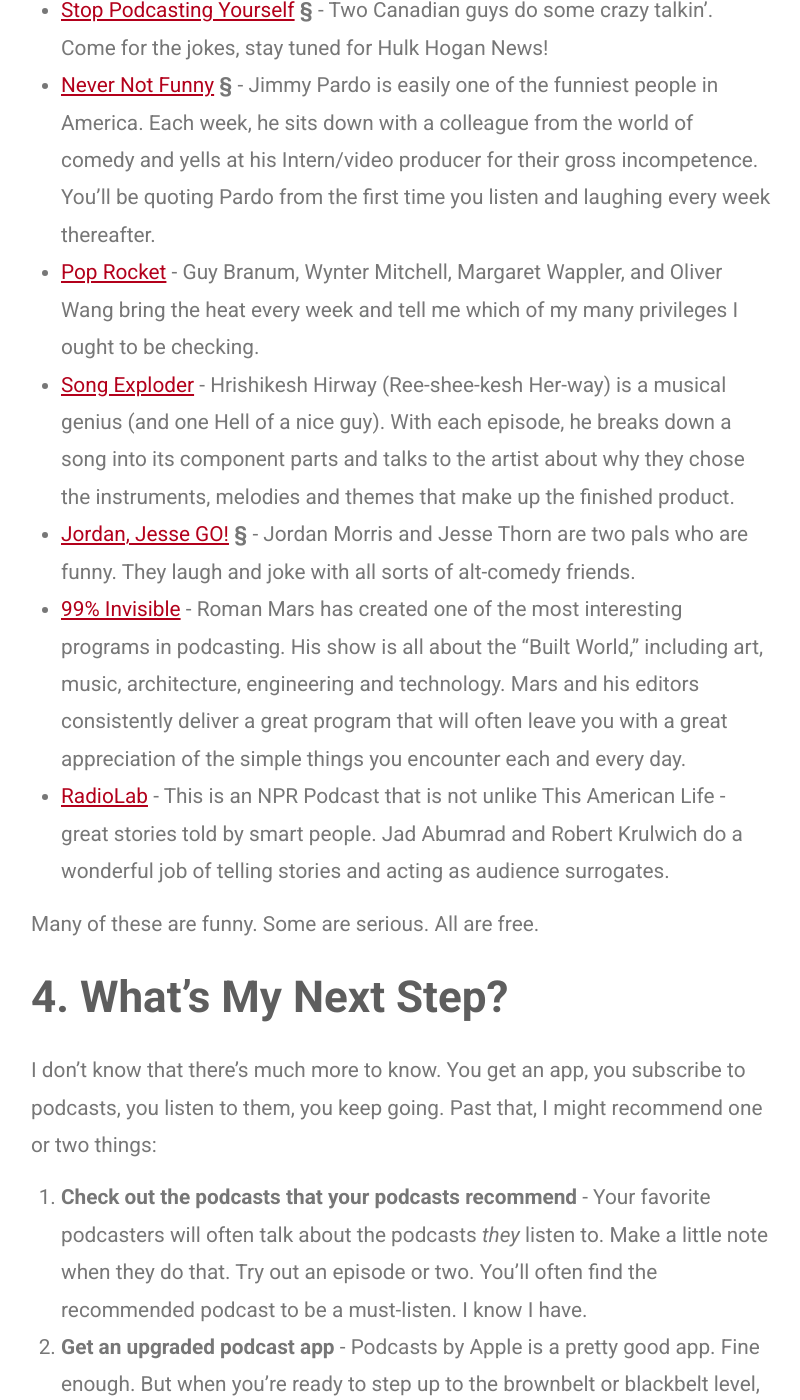
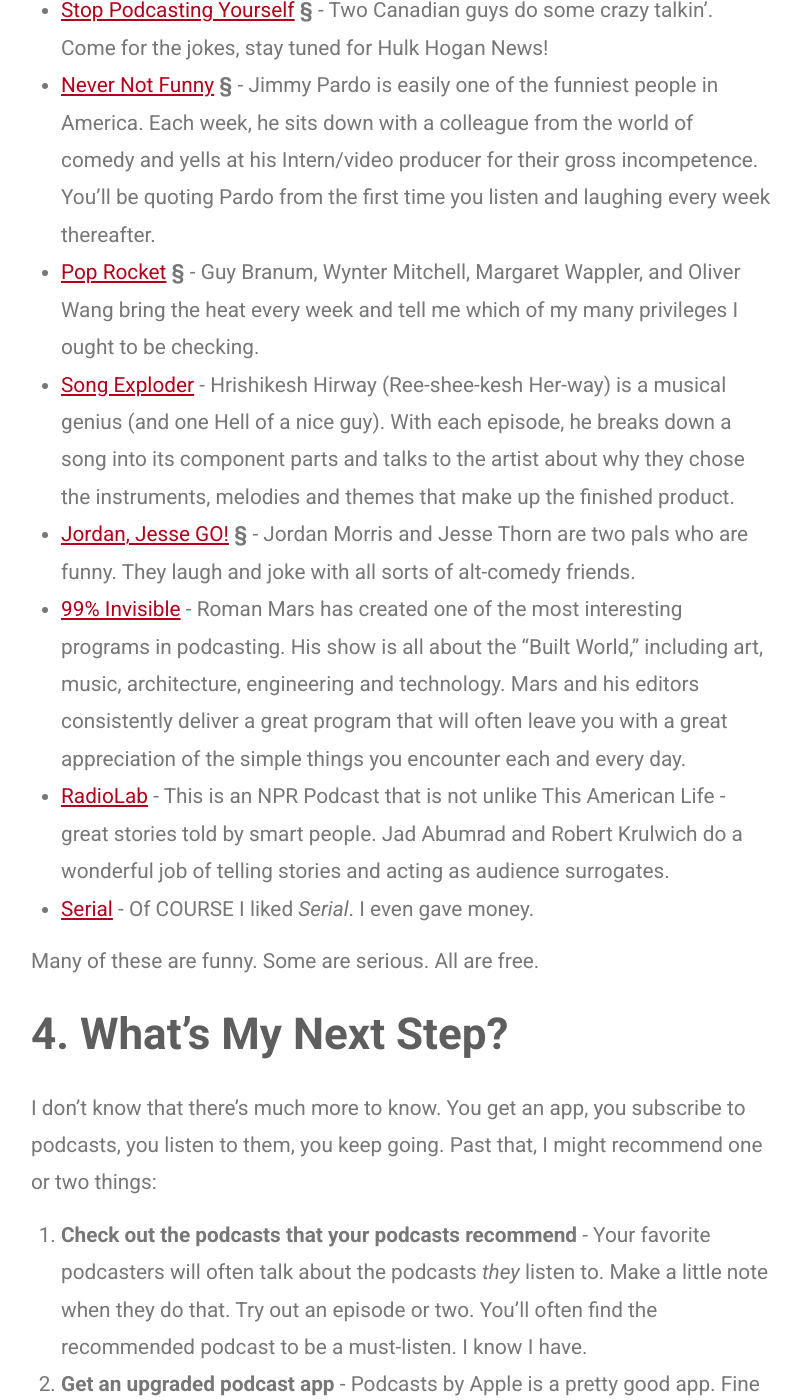
Before and after one commit to jimmymarks/podcastjustice, a Jekyll site: the page built from index.md, in a window 1280 px wide and 1400 px high, scrolled down 4231 px. Shown: the whole window, without its empty margins (239-1039 px from the left). Built offline with Jekyll 4.4.1, drawn with Linux system fonts in a browser that asks for light colours.

Commit message:
Rec updates and language improvements

```diff
--- a/_data/podcasts.yml
+++ b/_data/podcasts.yml
@@ -53,3 +53,7 @@
 - name: 99% Invisible
   imgurl: images/podthumbs5.jpg
   podurl: http://99pi.org
+
+- name: Serial
+  imgurl: images/podthumb_serial.jpg
+  podurl: http://serialpodcast.org
--- a/_includes/podthumbs.html
+++ b/_includes/podthumbs.html
@@ -1,4 +1,4 @@
-<ul class="threeblock-columns">
+<ul class="threeblock-columns clearfix">
 {% for podcast in site.data.podcasts %}
   <li>
   <a href="{{ podcast.podurl }}">
@@ -7,3 +7,4 @@
   </li>
 {% endfor %}
 </ul>
+<br style="clear: both; display: block;">
--- a/index.md
+++ b/index.md
@@ -64,15 +64,16 @@
 * [The Flophouse] [5] - Three guys in New York who write comic books and *The Daily Show* watch bad movies and drink brew dogs. Great for MST3k fans.
 * [Back to Work] [6] - The aforementioned Merlin Mann talks with Dan Benjamin about how to quit being such a titty baby and get your work done, whatever that work may be.
 * [Judge John Hodgman] [7] - John Hodgman listens to the cases the Supreme Court is too narrow-minded to consider. Is chili a soup or a stew? Is a machine gun considered a robot? When should you tell your kids the truth about Santa? Hodgman rules on all of it.
-* [Oh No, Ross and Carrie!] [18] - Ross and Carrie go undercover to learn about cults, fringe groups, weird diets, self-help scams, and much more. It's somewhere between "Fascinating" and "Terrifying".
+* [Oh No, Ross and Carrie!] [18] __§__ - Ross and Carrie go undercover to learn about cults, fringe groups, weird diets, self-help scams, and much more. It's somewhere between "Fascinating" and "Terrifying".
 * [Decode DC] [8] - Andrea Seabrook finds out what makes DC tick. It's smart, interesting reporting done by a real professional and you'll learn a lot about this country's lawmakers and its citizens.
 * [Stop Podcasting Yourself] [9] __§__ - Two Canadian guys do some crazy talkin'. Come for the jokes, stay tuned for Hulk Hogan News!
 * [Never Not Funny] [10] __§__ - Jimmy Pardo is easily one of the funniest people in America. Each week, he sits down with a colleague from the world of comedy and yells at his Intern/video producer for their gross incompetence. You'll be quoting Pardo from the first time you listen and laughing every week thereafter.
-* [Pop Rocket] [17] - Guy Branum, Wynter Mitchell, Margaret Wappler, and Oliver Wang bring the heat every week and tell me which of my many privileges I ought to be checking.
+* [Pop Rocket] [17] __§__ - Guy Branum, Wynter Mitchell, Margaret Wappler, and Oliver Wang bring the heat every week and tell me which of my many privileges I ought to be checking.
 * [Song Exploder] [11] - Hrishikesh Hirway (Ree-shee-kesh Her-way) is a musical genius (and one Hell of a nice guy). With each episode, he breaks down a song into its component parts and talks to the artist about why they chose the instruments, melodies and themes that make up the finished product.
 * [Jordan, Jesse GO!] [12] __§__ - Jordan Morris and Jesse Thorn are two pals who are funny. They laugh and joke with all sorts of alt-comedy friends.
 * [99% Invisible] [15] - Roman Mars has created one of the most interesting programs in podcasting. His show is all about the "Built World," including art, music, architecture, engineering and technology. Mars and his editors consistently deliver a great program that will often leave you with a great appreciation of the simple things you encounter each and every day.
 * [RadioLab] [16] - This is an NPR Podcast that is not unlike This American Life - great stories told by smart people. Jad Abumrad and Robert Krulwich do a wonderful job of telling stories and acting as audience surrogates.
+* [Serial] [19] - Of COURSE I liked *Serial*. I even gave money.
 
 Many of these are funny. Some are serious. All are free.
 
```
Also changed, not shown: other parts of index.md (+1 -0 lines), images/podthumb_serial.jpg (added), 5 other files.
